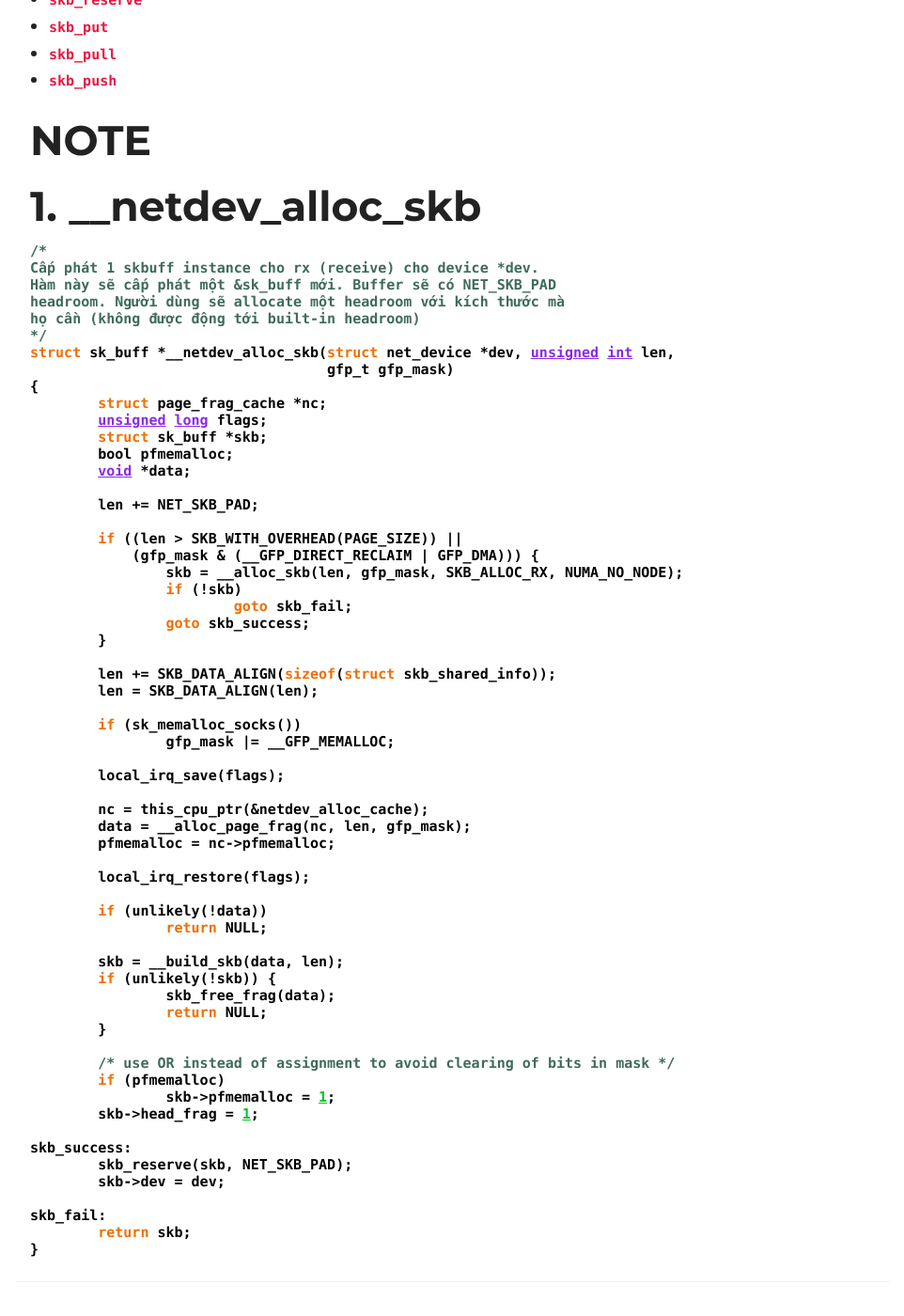
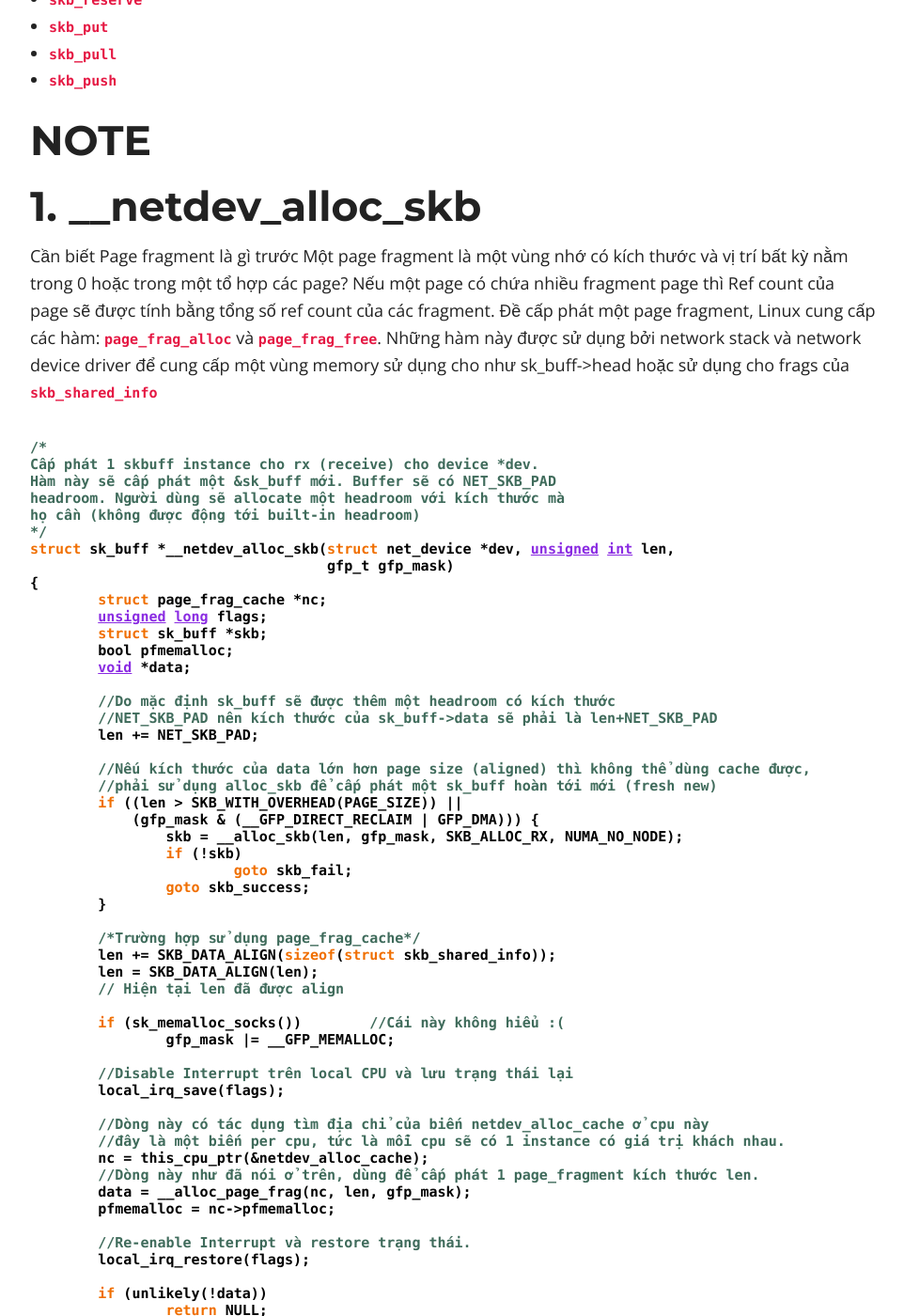
Before and after one commit to ita93/ita93.github.io, a Jekyll site: the page built from _posts/2018-11-11-Struct sk_buff và net_device.md, in a window 1280 px wide and 1400 px high, scrolled down 4275 px. Shown: the whole window at 94% size, without its empty margins (158-1120 px from the left). Built offline with Jekyll 4.4.1, drawn with Linux system fonts in a browser that asks for light colours; nearby versions of some CDN libraries; comment, search, counter and statistics services are not loaded; some of the changed text lies outside the part shown.

Commit message:
netdev_alloc_skb anl

```diff
--- a/_posts/2018-11-11-Struct sk_buff và net_device.md
+++ b/_posts/2018-11-11-Struct sk_buff và net_device.md
@@ -94,6 +94,9 @@ Lưu ý là kích thước thực tế của bộ nhớ động được cấp p
 
 # NOTE
 # 1. __netdev_alloc_skb
+Cần biết Page fragment là gì trước
+Một page fragment là một vùng nhớ có kích thước và vị trí bất kỳ nằm trong 0 hoặc trong một tổ hợp các page? Nếu một page có chứa nhiều fragment page thì Ref count của page sẽ được tính bằng tổng số ref count của các fragment.
+Đề cấp phát một page fragment, Linux cung cấp các hàm: <code> page_frag_alloc</code> và <code>page_frag_free</code>. Những hàm này được sử dụng bởi network stack và network device driver để cung cấp một vùng memory sử dụng cho như sk_buff->head hoặc sử dụng cho frags của <code>skb_shared_info</code>
 {% highlight c %}
 /*
 Cấp phát 1 skbuff instance cho rx (receive) cho device *dev.
@@ -110,8 +113,12 @@ struct sk_buff *__netdev_alloc_skb(struct net_device *dev, unsigned int len,
 	bool pfmemalloc;
 	void *data;
 
+	//Do mặc định sk_buff sẽ được thêm một headroom có kích thước
+	//NET_SKB_PAD nên kích thước của sk_buff->data sẽ phải là len+NET_SKB_PAD
 	len += NET_SKB_PAD;
 
+	//Nếu kích thước của data lớn hơn page size (aligned) thì không thể dùng cache được,
+	//phải sử dụng alloc_skb để cấp phát một sk_buff hoàn tới mới (fresh new)
 	if ((len > SKB_WITH_OVERHEAD(PAGE_SIZE)) ||
 	    (gfp_mask & (__GFP_DIRECT_RECLAIM | GFP_DMA))) {
 		skb = __alloc_skb(len, gfp_mask, SKB_ALLOC_RX, NUMA_NO_NODE);
@@ -120,23 +127,31 @@ struct sk_buff *__netdev_alloc_skb(struct net_device *dev, unsigned int len,
 		goto skb_success;
 	}
 
+	/*Trường hợp sử dụng page_frag_cache*/
 	len += SKB_DATA_ALIGN(sizeof(struct skb_shared_info));
 	len = SKB_DATA_ALIGN(len);
+	// Hiện tại len đã được align
 
-	if (sk_memalloc_socks())
+	if (sk_memalloc_socks())	//Cái này không hiểu :(
 		gfp_mask |= __GFP_MEMALLOC;
 
+	//Disable Interrupt trên local CPU và lưu trạng thái lại
 	local_irq_save(flags);
 
+	//Dòng này có tác dụng tìm địa chỉ của biến netdev_alloc_cache ở cpu này
+	//đây là một biến per cpu, tức là mỗi cpu sẽ có 1 instance có giá trị khách nhau.
 	nc = this_cpu_ptr(&netdev_alloc_cache);
+	//Dòng này như đã nói ở trên, dùng để cấp phát 1 page_fragment kích thước len.
 	data = __alloc_page_frag(nc, len, gfp_mask);
 	pfmemalloc = nc->pfmemalloc;
 
+	//Re-enable Interrupt và restore trạng thái.
 	local_irq_restore(flags);
 
 	if (unlikely(!data))
 		return NULL;
 
+	//Khởi tạo các thông số cần thiết cho skb mới.
 	skb = __build_skb(data, len);
 	if (unlikely(!skb)) {
 		skb_free_frag(data);
@@ -149,7 +164,7 @@ struct sk_buff *__netdev_alloc_skb(struct net_device *dev, unsigned int len,
 	skb->head_frag = 1;
 
 skb_success:
-	skb_reserve(skb, NET_SKB_PAD);
+	skb_reserve(skb, NET_SKB_PAD);	//Không gian dành cho built-in headroom.
 	skb->dev = dev;
 
 skb_fail:
```
